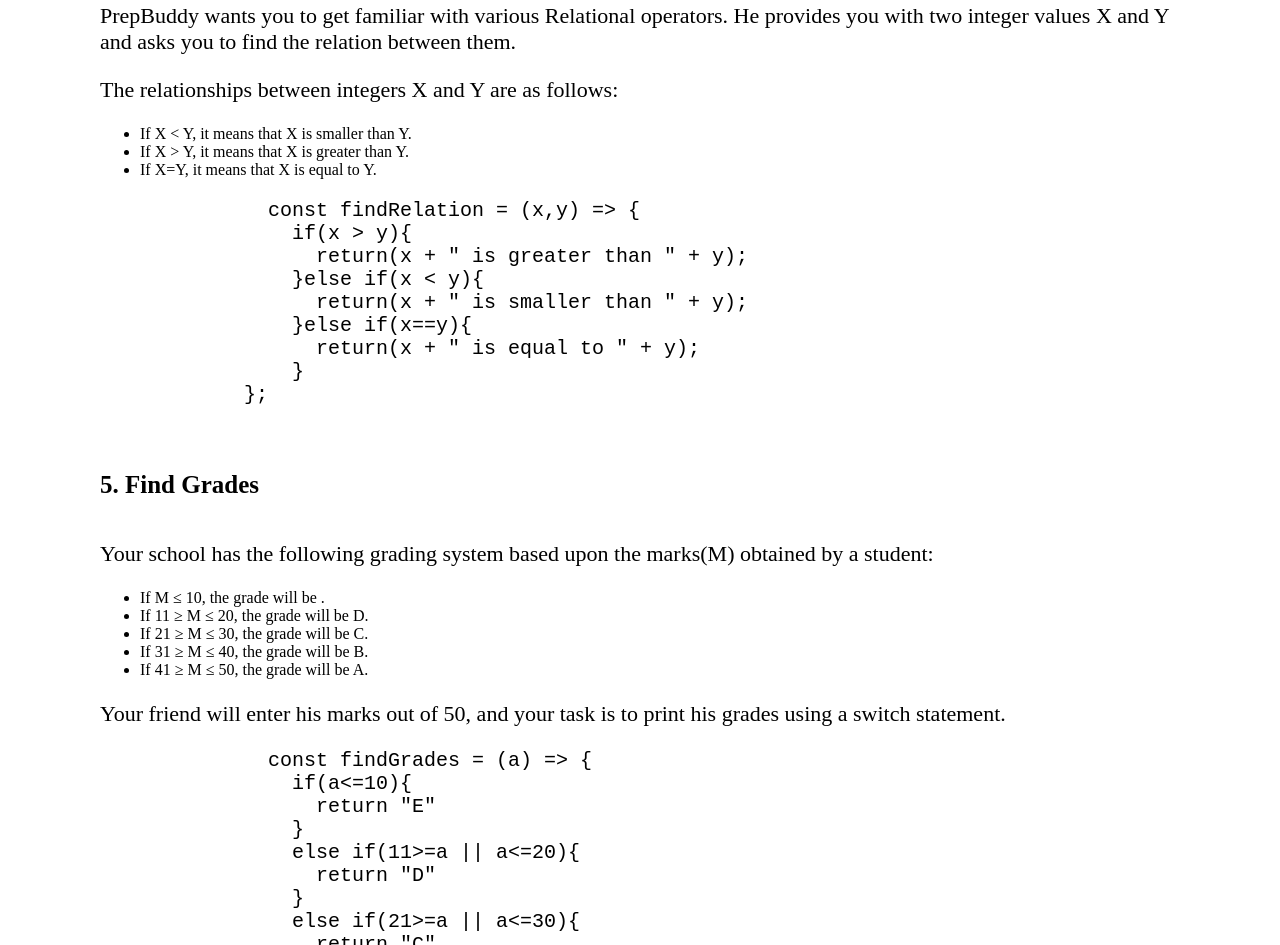
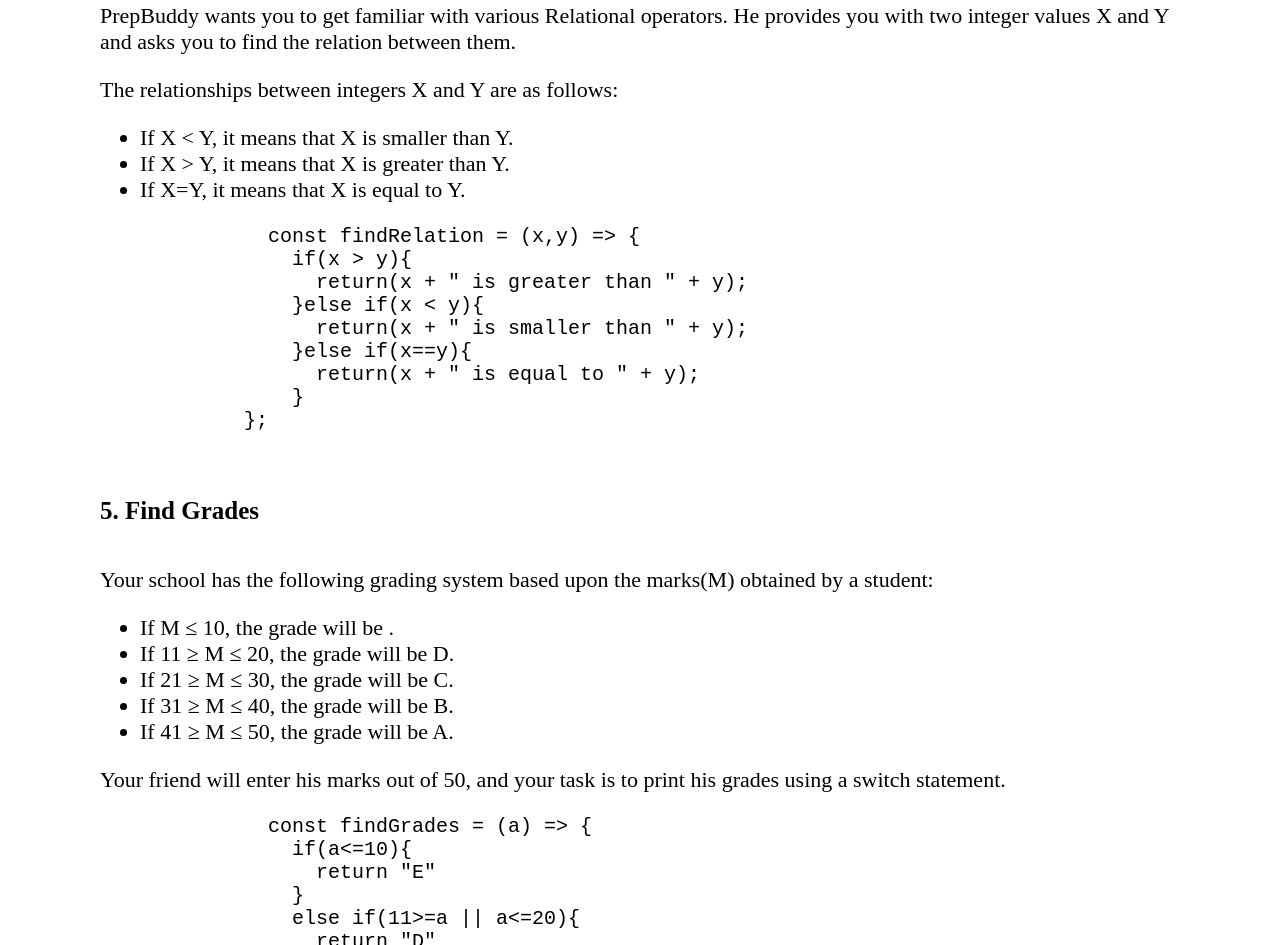
Before and after one commit to mrahaman1/JS_Day_2, a plain HTML site: page index.html in a window 1280 px wide. Shown: the part 1779-2724 px from the top of the page. Drawn offline with Linux system fonts and the light colour scheme.

Commit message:
Update style.css

```diff
--- a/style.css
+++ b/style.css
@@ -22,7 +22,7 @@ body{
     margin: 100px;
 }
 
-ol{
+ul{
     font-size: 22px;
 }
 
```
